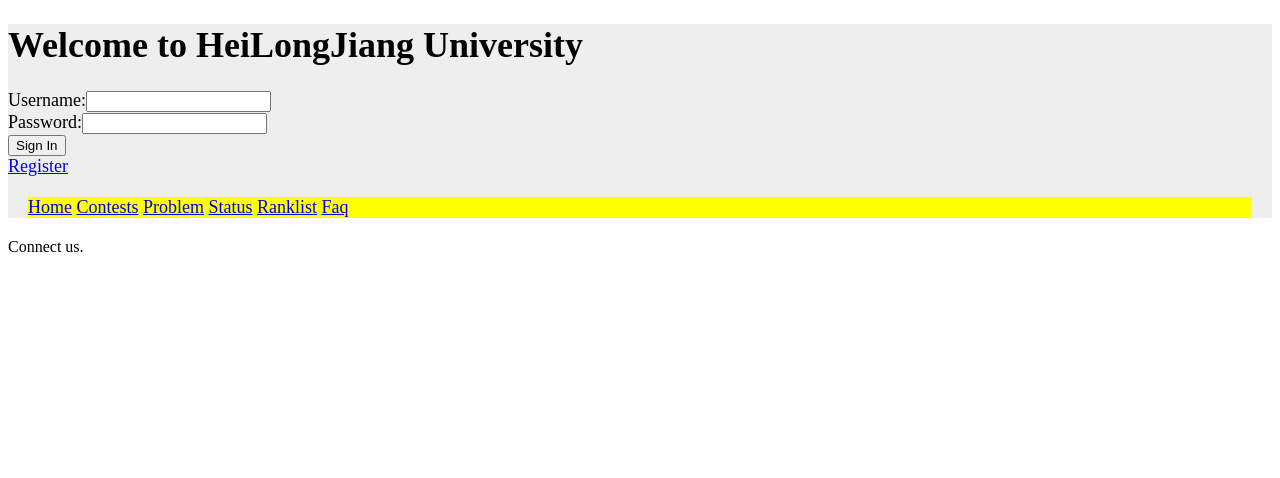
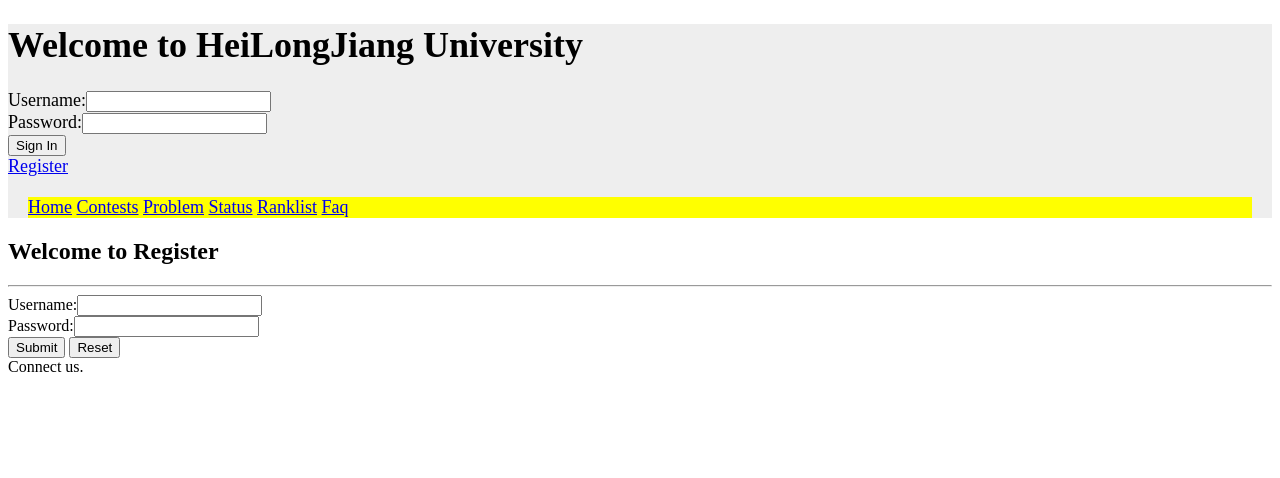
Before and after one commit to iceafish/OnlineJudgeSite, a Django app: page /user/reg/ in a window 1280 px wide. Shown: the top 478 px of the page. Run offline with Django 3.2, Linux system fonts and the light colour scheme.

Commit message:
Signed-off-by: kitty <cottonyin2012@gmail.com>

```diff
--- a/OnlineJudge/templates/users/reg.html
+++ b/OnlineJudge/templates/users/reg.html
@@ -1,4 +1,14 @@
 {% extends "base.html" %}
 {% block body %}
+	<h2>Welcome to Register</h2>
+	<hr>
+	<form action="" method="post">
+		Username:<input type="text" name="username" />
+		<br>
+		Password:<input type="password" name="password" />
+		<br>
+		<input type="submit" value="Submit" />
+		<input type="reset" value="Reset" />
 
+	</form>
 {% endblock %}
```
